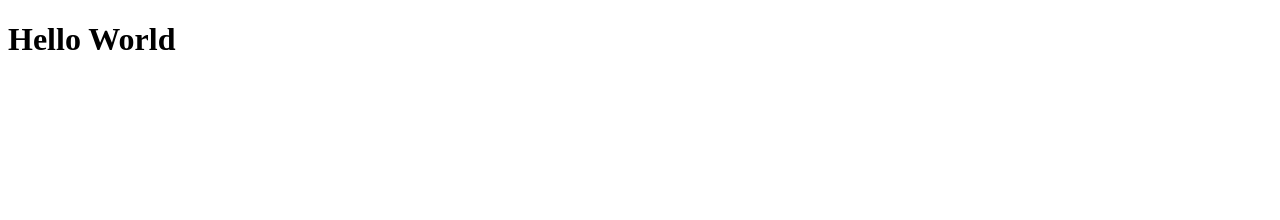
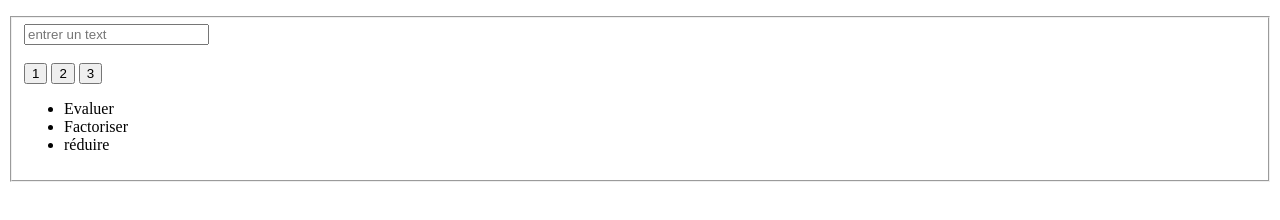
Before and after one commit to andykarl45/test, a plain HTML site: page index.html in a window 1280 px wide. Drawn offline with Linux system fonts and the light colour scheme.

Commit message:
Rajout de donée

```diff
--- a/index.html
+++ b/index.html
@@ -6,6 +6,19 @@
     <title>Document</title>
 </head>
 <body>
-    <h1> Hello  World</h1>
+    <div>
+
+        <p>
+            <fieldset>
+            <input type="text" name="chanp" placeholder="entrer un text" /><br/><br/>
+            <button>1</button> <button>2</button>  <button>3</button><br/>
+        <ul>
+            <li>Evaluer</li>
+            <li>Factoriser</li>
+            <li>réduire</li>
+        </ul>
+            </fieldset>
+        </p>
+        </div>
 </body>
 </html>
```
